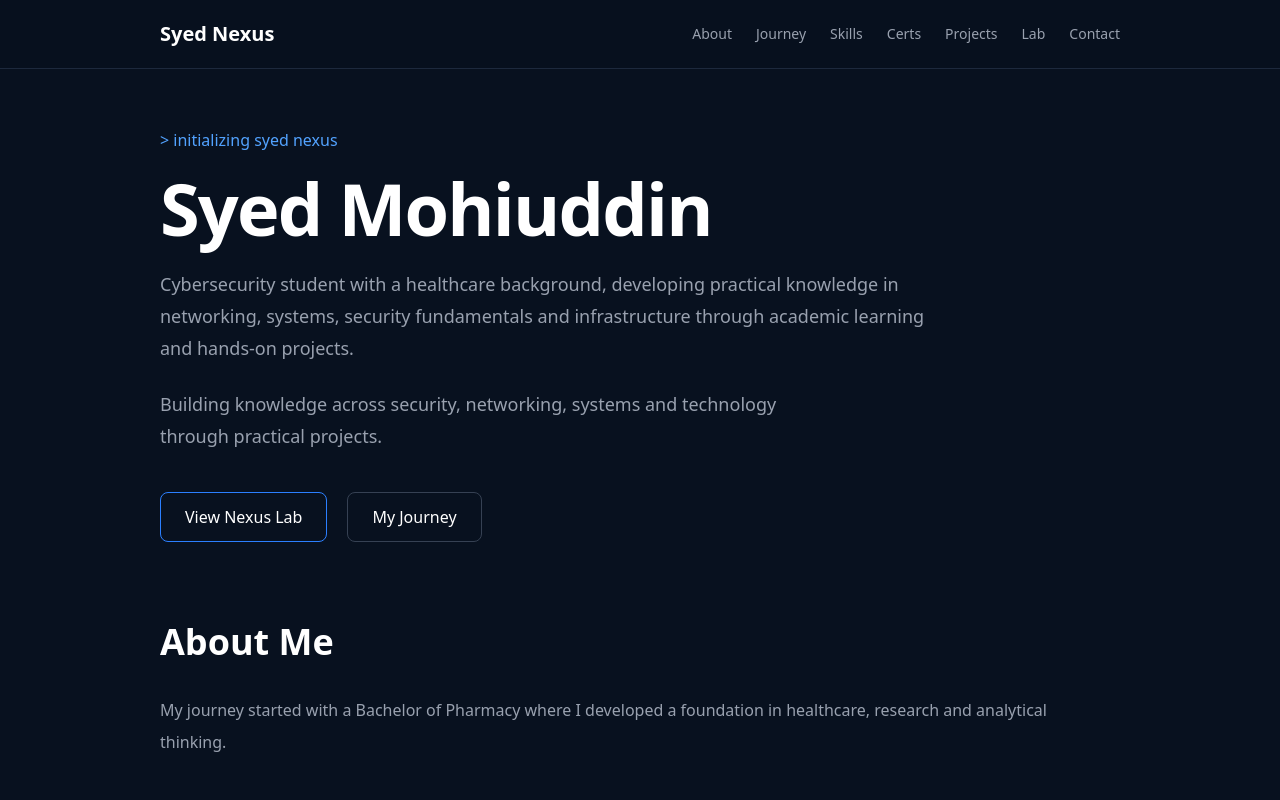
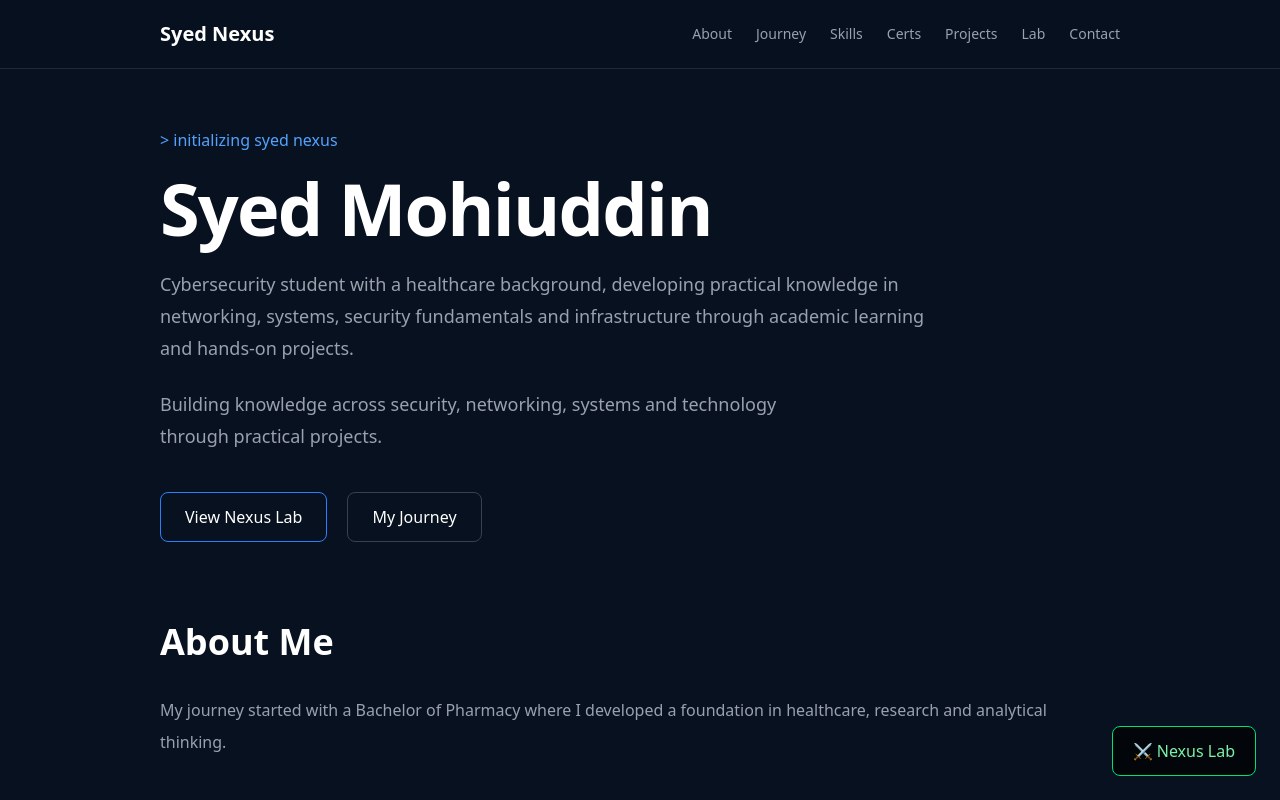
Before and after one commit to syednexus/syednexus.com, a Next.js app: page / in a window 1280 px wide. Both pictures are taken after a click on the button 360 px from the left and 514 px from the top of the page. Shown: the top 800 px of the page. Built offline with nearby package versions, Linux system fonts and the light colour scheme.

Commit message:
Fix production build issues and stabilize Nexus v2

```diff
--- a/components/defender/DefenderConsole.tsx
+++ b/components/defender/DefenderConsole.tsx
@@ -12,9 +12,6 @@ import LabSection from "../LabSection";
 import LanguagesSection from "../LanguagesSection";
 import ContactSection from "../ContactSection";
 import Footer from "../Footer";
-
-import ModeSwitcher from "../core/ModeSwitcher";
-
 
 
 type Props={
@@ -61,13 +58,33 @@ relative
 <Footer/>
 
 
-<ModeSwitcher
 
-current="defender"
 
-setMode={setMode}
+<button
 
-/>
+onClick={()=>setMode("lab")}
+
+className="
+fixed
+bottom-6
+right-6
+border
+border-green-400
+text-green-300
+bg-black/70
+px-5
+py-3
+rounded-lg
+hover:bg-green-500/10
+"
+
+>
+
+⚔ Nexus Lab
+
+</button>
+
+
 
 
 </main>
--- a/data/vault.ts
+++ b/data/vault.ts
@@ -20,11 +20,13 @@ Infrastructure
 skills:`
 
 Security:
+
 Linux
 Networking
 Web Security Fundamentals
 
 Programming:
+
 Python
 HTML/CSS
 JavaScript/TypeScript basics
@@ -37,11 +39,39 @@ projects:`
 
 Syed Nexus Portfolio
 
+Technologies:
+
 Next.js
+TypeScript
 Vercel Deployment
 Cloudflare DNS
+
+
+Cybersecurity Labs:
+
+Linux Practice
+Networking
+Security Tools
+
+`,
+
+
+certifications:`
+
+CERTIFICATION ARCHIVE
+
+
+✓ Cisco Foundations of Cybersecurity
+
+✓ TryHackMe Cyber Security 101
+
+
+Status:
+
+Verified ✓
+
 
 `
 
 
-}
+};
```
